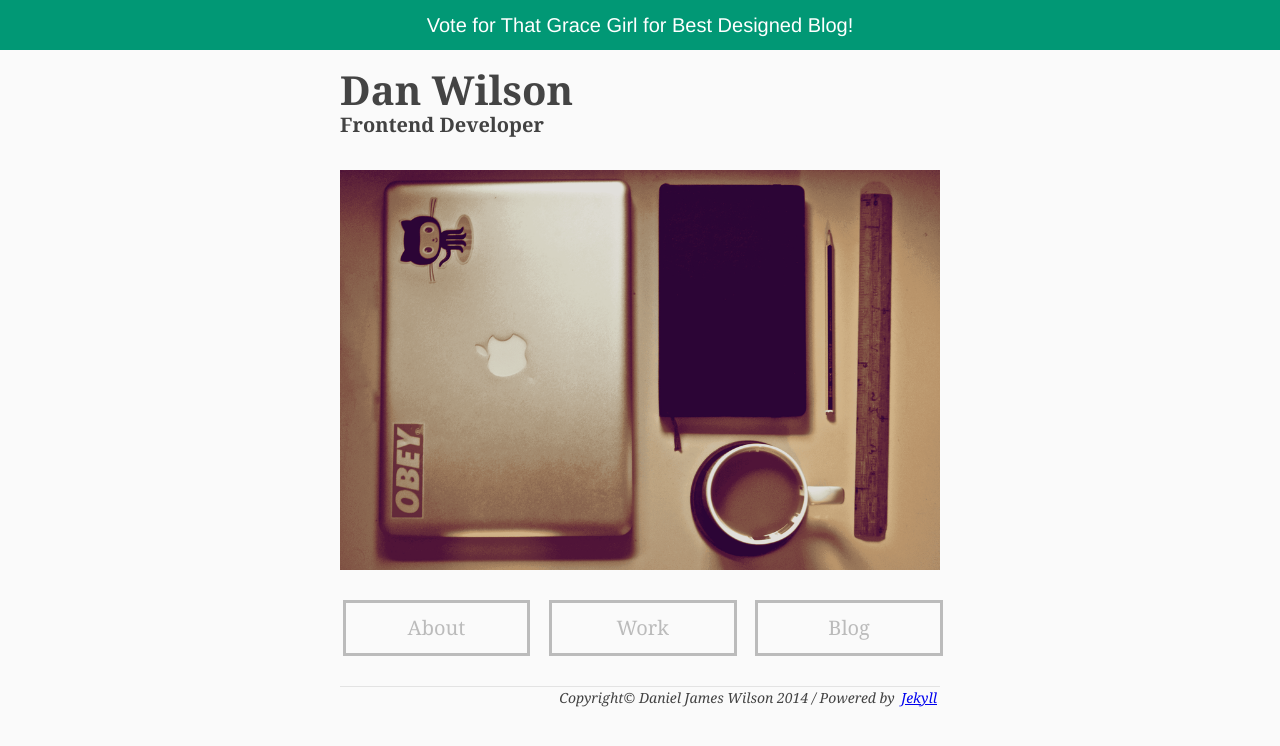
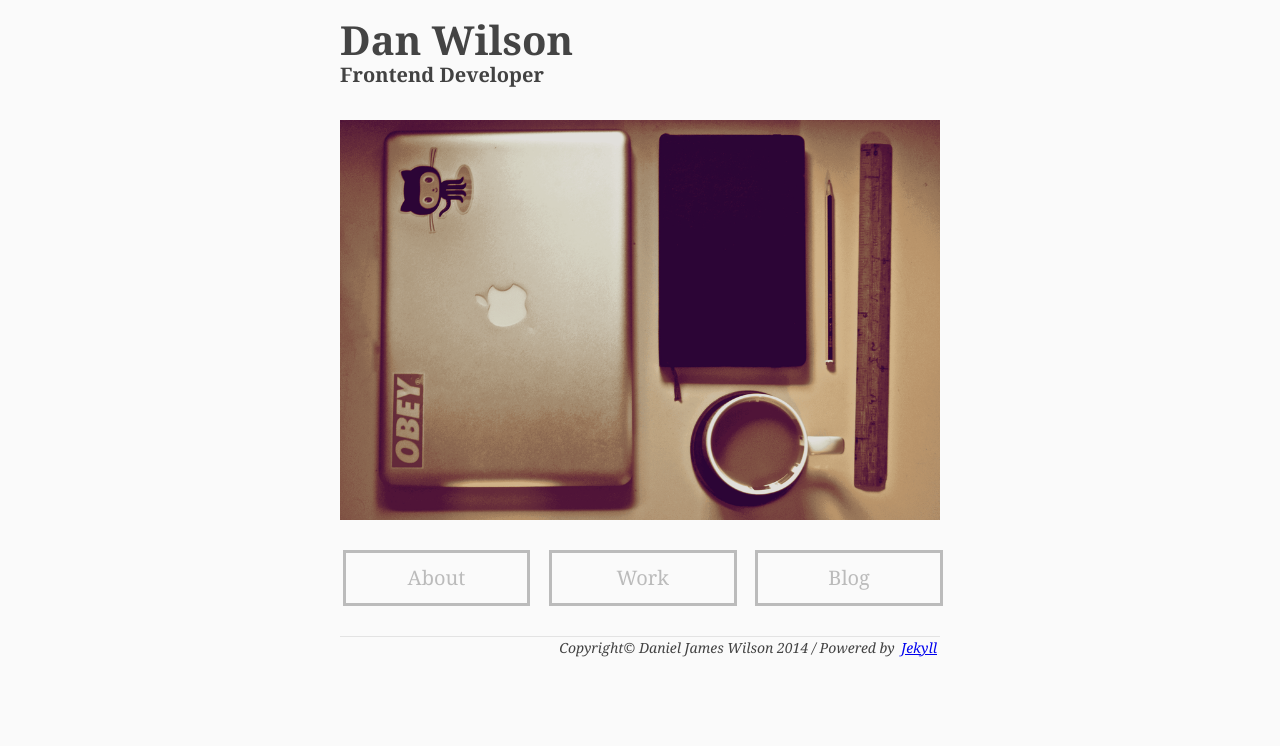
Before and after one commit to danwlsn/djangodan.github.io, a Jekyll site: the page built from index.html, in a window 1280 px wide. Shown: the top 746 px of the page. Built offline with Jekyll 4.4.1, drawn with Linux system fonts in a browser that asks for light colours; nearby versions of some CDN libraries; Markdown is read by kramdown in place of the engine named in the settings.

Commit message:
removed banner

```diff
--- a/_layouts/default.html
+++ b/_layouts/default.html
@@ -15,9 +15,6 @@
     <link rel="author" href="humans.txt">
   </head>
   <body>
-    <a class="banner" href="http://www.company.co.uk/magazine-hq/company-style-blogger-awards-2014" target="_blank">
-      Vote for That Grace Girl for Best Designed Blog!
-    </a>
     <div class="container">
       <header>
         <a href="/"><h1>Dan Wilson</h1></a>
```
